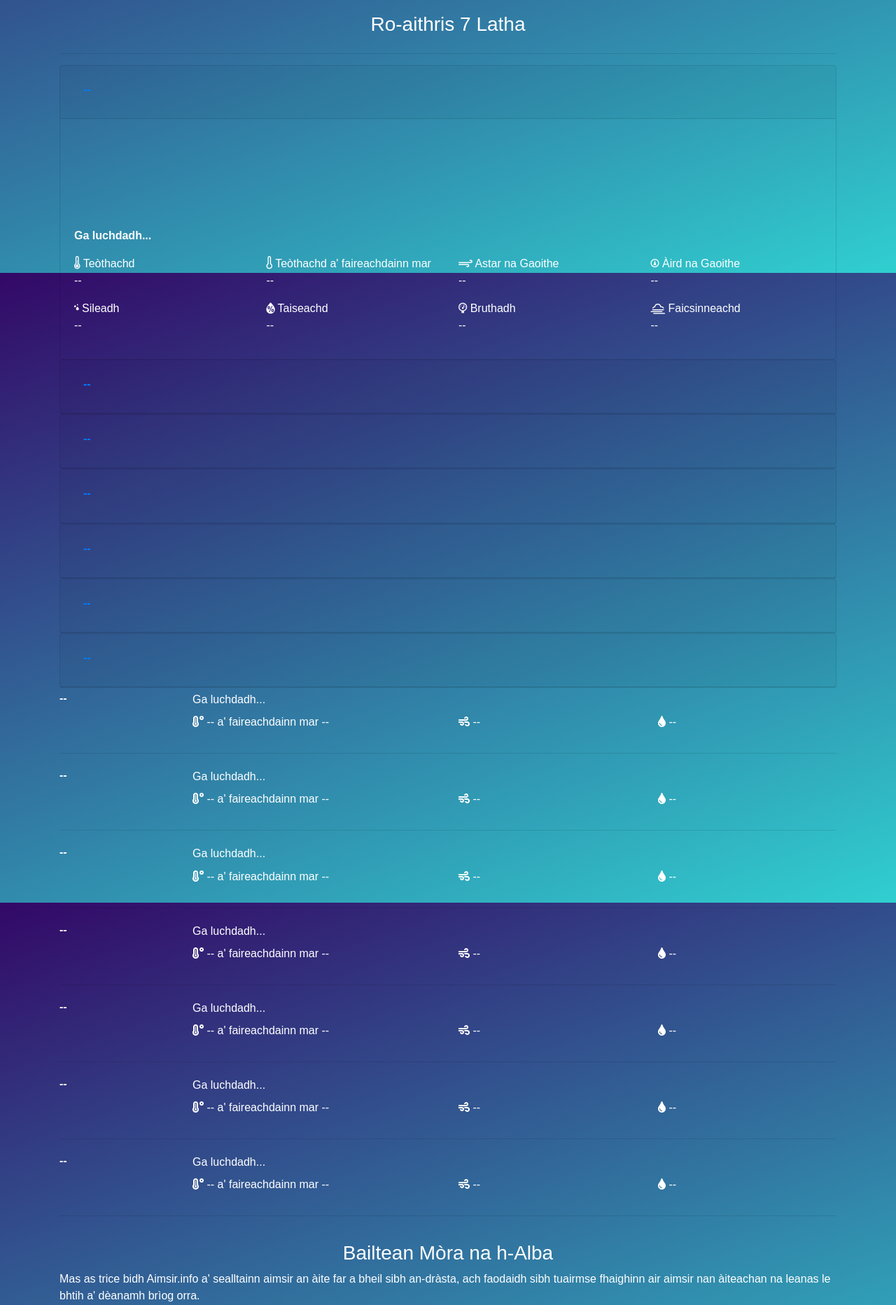
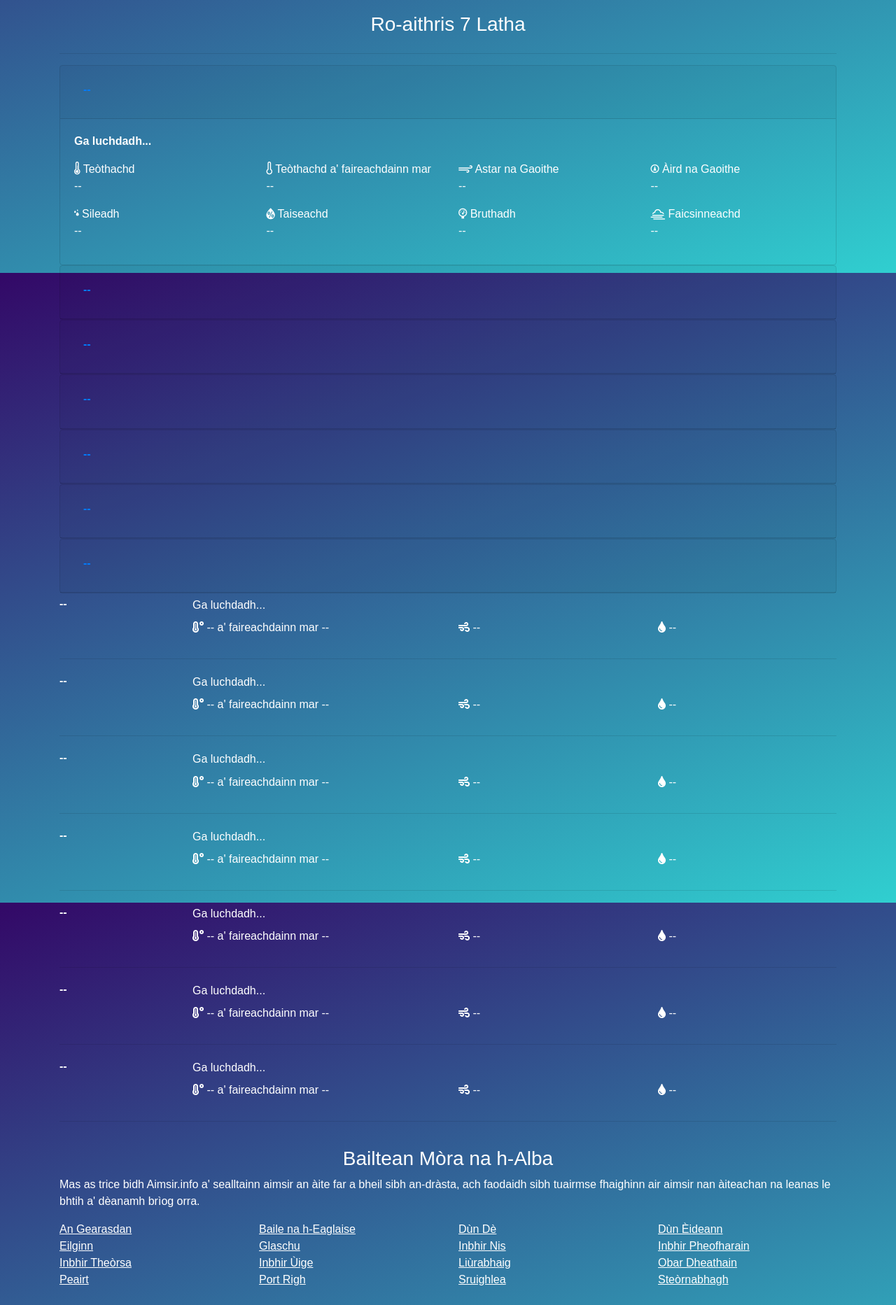
Before and after one commit to angeidheal/aimsir, a Jekyll site: the page built from test.html, in a window 1280 px wide. Shown: the part 510-2375 px from the top of the page at 70% size. Built offline with Jekyll 4.4.1, drawn with Linux system fonts in a browser that asks for light colours; nearby versions of some CDN libraries; a script that is not in the unit is left out.

Commit message:
Update test.html

```diff
--- a/test.html
+++ b/test.html
@@ -70,11 +70,6 @@ title: Aimsir.info (Gàidhlig)
 
     <div id="collapseOne" class="collapse show" aria-labelledby="headingOne" data-parent="#accordion">
       <div class="card-body">
-        <div class="row">
-          <div class="col-md-12 day-1-weather-icon">
-            <canvas class="icon" width="128" height="128"></canvas>
-          </div>
-        </div>
         <div class="row">
           <div class="col-md-12">
             <p class="day-1-summary"><strong>Ga luchdadh...</strong></p>
```
